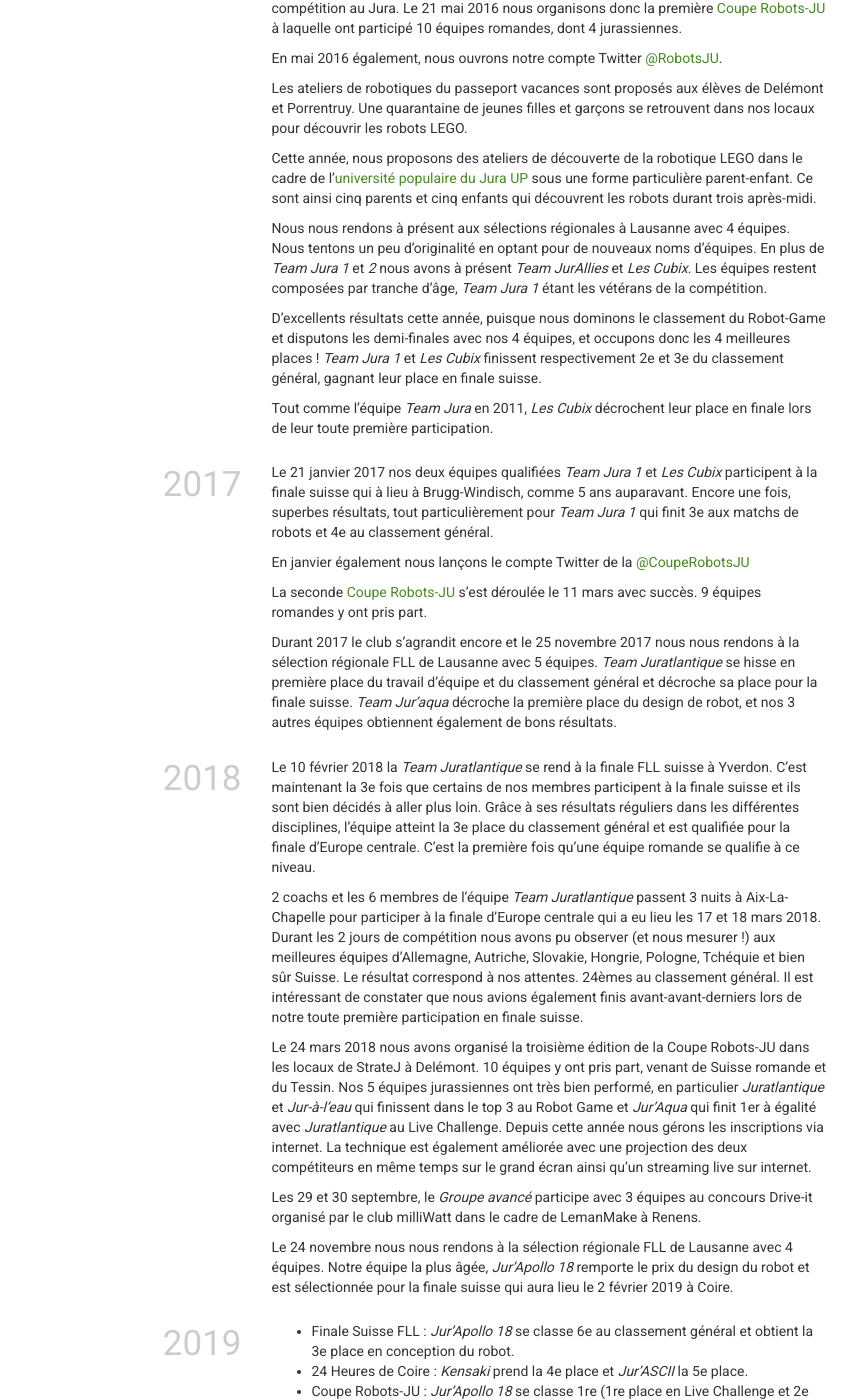
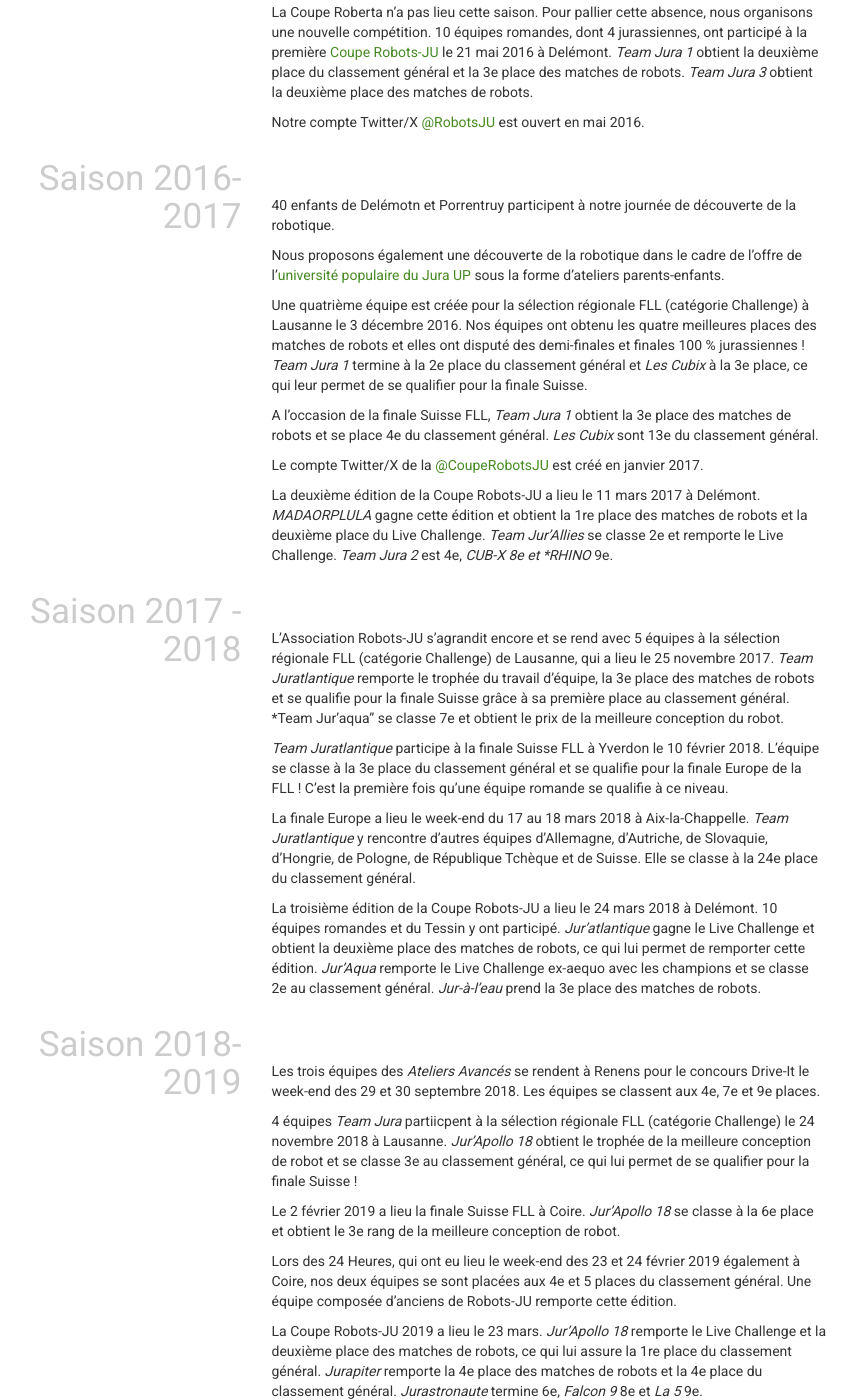
Before and after one commit to robots-ju/robots-ju.ch, a Jekyll site: the page built from about.md, in a window 1280 px wide and 1400 px high, scrolled down 2062 px. Shown: the whole window, without its empty margins (91-948 px from the left). Built offline with Jekyll 4.4.1, drawn with Linux system fonts in a browser that asks for light colours; comment, search, counter and statistics services are not loaded; some of the changed text lies outside the part shown.

Commit message:
A propos 2011-2021

```diff
--- a/about.md
+++ b/about.md
@@ -50,90 +50,85 @@ Les équipes sont à présent nommées *Team Jura 1*, *Team Jura 2* et *Team Jur
 
 Le site Internet [robots-ju.ch](https://robots-ju.ch/). est mis en ligne en août 2014.
 
-Nous proposons des ateliers de robotique dans le cadre du passeport vacances de Delémont. Une quarantaine de jeunes filles et garçons construisent et programment un robots Mindstorms EV3 durant une journée.
+Nous participons pour la première fois au Passeport-Vacances du district de Delémont ! Plus de 40 filles et garçons ont découvert la robotique durant une journée.
 
 Lors de la sélection régionale FLL (catégorie Challenge) le 29 novembre 2014 à Lausanne, *Team Jura 2* se classe au 4e rang du concours et obtient la 3e place des matches de robots et la 2e place de la meilleure conception de robot. *Team Jura 1* se classe 5e et obtient la 2e place du travail d'équipe. *Team Jura 3* se classe à la 6e place.
 
-### 2015
+### Saison 2015-2016
 {: class="side-title"}
 
-Toujours avec 3 équipes, nous participons à nouveau à la Coupe Roberta le 28 mars 2015 ainsi qu'à la sélection régionale FLL à Lausanne le 12 décembre 2015. L'équipe *Team Jura 1* est qualifiée pour les finales suisses qui ont lieu en début 2016.
+Nous participons à nouveau au Passeport-Vacances cette année et nous accueillons aussi des enfants du district de Porrentruy.
 
-Nous proposons à nouveau des ateliers de robotique dans le cadre du passeport vacances. Cette année, les places disponibles sont proposés aux écoliers de Delémont et Porrentruy.
+En septembre 2015, Robots-JU créé un atelier de programmation Java pour les membres plus âgés (*Ateliers Avancés*).
 
-En septembre 2015 nous lançons un nouvel atelier dédié à la programmation de robots en java.
+Lors de la sélection régionale FLL (catégorie Challenge) le 12 décembre 2015 à Lausanne, *Team Jura 1* se qualifie pour la finale Suisse en obtenant la 3e place du classement général, la deuxième place des matches de robots et la 1re place en travail d'équipe. *Team Jura 3* se classe à la 7e place et *Team Jura 2* à la 8 place. Ces deux équipes obtiennent la 4e place ex-aequo des matches de robots.
 
-### 2016
+*Team Jura 1* se déplace à Lausanne le 13 février 2016 pour la finale Suisse FLL. Soutenue par un nombre important de supporters, l'équipe dispute les demi-finales des matches de robots (4e place) et obtiennent la 7e place du classement général.
+
+La Coupe Roberta n'a pas lieu cette saison. Pour pallier cette absence, nous organisons une nouvelle compétition. 10 équipes romandes, dont 4 jurassiennes, ont participé à la première [Coupe Robots-JU](https://coupe.robots-ju.ch/) le 21 mai 2016 à Delémont. *Team Jura 1* obtient la deuxième place du classement général et la 3e place des matches de robots. *Team Jura 3* obtient la deuxième place des matches de robots.
+
+Notre compte Twitter/X [@RobotsJU](https://twitter.com/RobotsJU) est ouvert en mai 2016.
+
+### Saison 2016-2017
 {: class="side-title"}
 
-L'équipe Team Jura 1 se rend à la finale suisse qui a lieu cette année à Lausanne le 13 février 2016, avec un fan-club important composé des autres membres du club. Ils y disputent les demi-finales du Robot-Game et finissent 7e au classement général.
+40 enfants de Delémotn et Porrentruy participent à notre journée de découverte de la robotique.
 
-L'absence de Coupe Roberta cette année nous décide à organiser notre propre compétition au Jura. Le 21 mai 2016 nous organisons donc la première [Coupe Robots-JU](https://coupe.robots-ju.ch/) à laquelle ont participé 10 équipes romandes, dont 4 jurassiennes.
+Nous proposons également une découverte de la robotique dans le cadre de l'offre de l'[université populaire du Jura UP](http://www.upjurassienne.ch) sous la forme d'ateliers parents-enfants.
 
-En mai 2016 également, nous ouvrons notre compte Twitter [@RobotsJU](https://twitter.com/RobotsJU).
+Une quatrième équipe est créée pour la sélection régionale FLL (catégorie Challenge) à Lausanne le 3 décembre 2016. Nos équipes ont obtenu les quatre meilleures places des matches de robots et elles ont disputé des demi-finales et finales 100 % jurassiennes ! *Team Jura 1* termine à la 2e place du classement général et *Les Cubix* à la 3e place, ce qui leur permet de se qualifier pour la finale Suisse.
 
-Les ateliers de robotiques du passeport vacances sont proposés aux élèves de Delémont et Porrentruy. Une quarantaine de jeunes filles et garçons se retrouvent dans nos locaux pour découvrir les robots LEGO.
+A l'occasion de la finale Suisse FLL, *Team Jura 1* obtient la 3e place des matches de robots et se place 4e du classement général. *Les Cubix* sont 13e du classement général.
 
-Cette année, nous proposons des ateliers de découverte de la robotique LEGO dans le cadre de l'[université populaire du Jura UP](http://www.upjurassienne.ch) sous une forme particulière parent-enfant. Ce sont ainsi cinq parents et cinq enfants qui découvrent les robots durant trois après-midi.
+Le compte Twitter/X de la [@CoupeRobotsJU](https://twitter.com/CoupeRobotsJU) est créé en janvier 2017.
 
-Nous nous rendons à présent aux sélections régionales à Lausanne avec 4 équipes. Nous tentons un peu d'originalité en optant pour de nouveaux noms d'équipes. En plus de *Team Jura 1* et *2* nous avons à présent *Team JurAllies* et *Les Cubix*. Les équipes restent composées par tranche d'âge, *Team Jura 1* étant les vétérans de la compétition.
+La deuxième édition de la Coupe Robots-JU a lieu le 11 mars 2017 à Delémont. *MADAORPLULA* gagne cette édition et obtient la 1re place des matches de robots et la deuxième place du Live Challenge. *Team Jur'Allies* se classe 2e et remporte le Live Challenge. *Team Jura 2* est 4e, *CUB-X 8e et *RHINO* 9e.
 
-D'excellents résultats cette année, puisque nous dominons le classement du Robot-Game et disputons les demi-finales avec nos 4 équipes, et occupons donc les 4 meilleures places ! *Team Jura 1* et *Les Cubix* finissent respectivement 2e et 3e du classement général, gagnant leur place en finale suisse.
-
-Tout comme l'équipe *Team Jura* en 2011, *Les Cubix* décrochent leur place en finale lors de leur toute première participation.
-
-### 2017
+### Saison 2017 - 2018
 {: class="side-title"}
 
-Le 21 janvier 2017 nos deux équipes qualifiées *Team Jura 1* et *Les Cubix* participent à la finale suisse qui à lieu à Brugg-Windisch, comme 5 ans auparavant. Encore une fois, superbes résultats, tout particulièrement pour *Team Jura 1* qui finit 3e aux matchs de robots et 4e au classement général.
+L'Association Robots-JU s'agrandit encore et se rend avec 5 équipes à la sélection régionale FLL (catégorie Challenge) de Lausanne, qui a lieu le 25 novembre 2017. *Team Juratlantique* remporte le trophée du travail d'équipe, la 3e place des matches de robots et se qualifie pour la finale Suisse grâce à sa première place au classement général. *Team Jur'aqua" se classe 7e et obtient le prix de la meilleure conception du robot.
 
-En janvier également nous lançons le compte Twitter de la [@CoupeRobotsJU](https://twitter.com/CoupeRobotsJU)
+*Team Juratlantique* participe à la finale Suisse FLL à Yverdon le 10 février 2018. L'équipe se classe à la 3e place du classement général et se qualifie pour la finale Europe de la FLL ! C'est la première fois qu'une équipe romande se qualifie à ce niveau.
 
-La seconde [Coupe Robots-JU](https://coupe.robots-ju.ch/) s'est déroulée le 11 mars avec succès.
-9 équipes romandes y ont pris part.
+La finale Europe a lieu le week-end du 17 au 18 mars 2018 à Aix-la-Chappelle. *Team Juratlantique* y rencontre d'autres équipes d'Allemagne, d'Autriche, de Slovaquie, d'Hongrie, de Pologne, de République Tchèque et de Suisse. Elle se classe à la 24e place du classement général.
 
-Durant 2017 le club s'agrandit encore et le 25 novembre 2017 nous nous rendons à la sélection régionale FLL de Lausanne avec 5 équipes.
-*Team Juratlantique* se hisse en première place du travail d'équipe et du classement général et décroche sa place pour la finale suisse.
-*Team Jur'aqua* décroche la première place du design de robot, et nos 3 autres équipes obtiennent également de bons résultats.
+La troisième édition de la Coupe Robots-JU a lieu le 24 mars 2018 à Delémont. 10 équipes romandes et du Tessin y ont participé. *Jur'atlantique* gagne le Live Challenge et obtient la deuxième place des matches de robots, ce qui lui permet de remporter cette édition. *Jur'Aqua* remporte le Live Challenge ex-aequo avec les champions et se classe 2e au classement général. *Jur-à-l'eau* prend la 3e place des matches de robots.
 
-### 2018
+### Saison 2018-2019
 {: class="side-title"}
 
-Le 10 février 2018 la *Team Juratlantique* se rend à la finale FLL suisse à Yverdon.
-C'est maintenant la 3e fois que certains de nos membres participent à la finale suisse et ils sont bien décidés à aller plus loin.
-Grâce à ses résultats réguliers dans les différentes disciplines, l'équipe atteint la 3e place du classement général et est qualifiée pour la finale d'Europe centrale.
-C'est la première fois qu'une équipe romande se qualifie à ce niveau.
+Les trois équipes des *Ateliers Avancés* se rendent à Renens pour le concours Drive-It le week-end des 29 et 30 septembre 2018. Les équipes se classent aux 4e, 7e et 9e places.
 
-2 coachs et les 6 membres de l'équipe *Team Juratlantique* passent 3 nuits à Aix-La-Chapelle pour participer à la finale d'Europe centrale qui a eu lieu les 17 et 18 mars 2018.
-Durant les 2 jours de compétition nous avons pu observer (et nous mesurer !) aux meilleures équipes d’Allemagne, Autriche, Slovakie, Hongrie, Pologne, Tchéquie et bien sûr Suisse.
-Le résultat correspond à nos attentes. 24èmes au classement général.
-Il est intéressant de constater que nous avions également finis avant-avant-derniers lors de notre toute première participation en finale suisse.
+4 équipes *Team Jura* partiicpent à la sélection régionale FLL (catégorie Challenge) le 24 novembre 2018 à Lausanne. *Jur'Apollo 18* obtient le trophée de la meilleure conception de robot et se classe 3e au classement général, ce qui lui permet de se qualifier pour la finale Suisse !
 
-Le 24 mars 2018 nous avons organisé la troisième édition de la Coupe Robots-JU dans les locaux de StrateJ à Delémont.
-10 équipes y ont pris part, venant de Suisse romande et du Tessin.
-Nos 5 équipes jurassiennes ont très bien performé, en particulier *Juratlantique* et *Jur-à-l'eau* qui finissent dans le top 3 au Robot Game et *Jur'Aqua* qui finit 1er à égalité avec *Juratlantique* au Live Challenge.
-Depuis cette année nous gérons les inscriptions via internet.
-La technique est également améliorée avec une projection des deux compétiteurs en même temps sur le grand écran ainsi qu'un streaming live sur internet.
+Le 2 février 2019 a lieu la finale Suisse FLL à Coire. *Jur'Apollo 18* se classe à la 6e place et obtient le 3e rang de la meilleure conception de robot.
 
-Les 29 et 30 septembre, le *Groupe avancé* participe avec 3 équipes au concours Drive-it organisé par le club milliWatt dans le cadre de LemanMake à Renens.
+Lors des 24 Heures, qui ont eu lieu le week-end des 23 et 24 février 2019 également à Coire, nos deux équipes se sont placées aux 4e et 5 places du classement général. Une équipe composée d'anciens de Robots-JU remporte cette édition.
 
-Le 24 novembre nous nous rendons à la sélection régionale FLL de Lausanne avec 4 équipes.
-Notre équipe la plus âgée, *Jur'Apollo 18* remporte le prix du design du robot et est sélectionnée pour la finale suisse qui aura lieu le 2 février 2019 à Coire.
+La Coupe Robots-JU 2019 a lieu le 23 mars. *Jur'Apollo 18* remporte le Live Challenge et la deuxième place des matches de robots, ce qui lui assure la 1re place du classement général. *Jurapiter* remporte la 4e place des matches de robots et la 4e place du classement général. *Jurastronaute* termine 6e, *Falcon 9* 8e et *La 5* 9e.
 
-### 2019
+Deux équipes de Robots-JU se rendent pour la première fois à Mulhouse (France) pour le concours Crush the Flag. *Jurapiter* finit 2e et *Jura-Bot-Time's* 6e.
+
+Les membres des *Ateliers Avancés* se rendent à Lausanne le 28 avril 2019 pour le concours Robolympiques. Ils terminent aux 2e et 3e places, dans la catégorie Mindstorms.
+
+### Saison 2019-2020
 {: class="side-title"}
 
-- Finale Suisse FLL : *Jur'Apollo 18* se classe 6e au classement général et obtient la 3e place en conception du robot.
-- 24 Heures de Coire : *Kensaki* prend la 4e place et *Jur'ASCII* la 5e place.
-- Coupe Robots-JU : *Jur'Apollo 18* se classe 1re (1re place en Live Challenge et 2e place en matches de robots), *Jurapiter* 4e (4e place en matches de robots), *Jurastronaute* 6e, *Falcon 9* 8e et *La 5* 9e.
-- Crush the Flag : *Jurapiter* obtient la 2e place et *Jura-Bot-Time's* la 6e place.
-- Robopolympiques : *Ju.rar* se classe 2e et *Jur'ASCII* 3e.
-- Sélection régionale FLL : *Juracity* (2e place) et *Jur'architecte* (3e) se qualifient en finale Suisse. *Jur'Avenir* se classe 4e et *Rauracity* 9e.
+4 équipes se déplacent à Lausanne pour la sélection régionale FLL (catégorie Challenge) le 14 décembre 2019. *Juracity* obtient les 3e places en matches de robots, en travail d'équipe et en conception du robot, ce qui lui permet de décrocher son ticket en finale Suisse grâce à sa 2e place générale. *Jurarchitecte* se qualifie aussi pour la finale Suisse en prenant la 3e place générale et les 2e places en matches de robots et en conception du robot. *Jur'Avenir* se classe 4e et *Rauracity* 9e.
 
-### 2020
+*Juracity* et *Jurarchitecte* se rendent à Brugg-Windisch pour la finale Suisse FLL le 15 février 2020. La première équipe obtient la 7e place et la seconde la 14e place et la 4e place des matches de robots.
+
+Le même jour, 2 équipes des *Ateliers Avancés* participent aux 24 Heures de Coire. Elles se classent 2e et 8e du classement général.
+
+Nous participons pour la première fois avec deux équipes au concours Arcobot le 7 mars à Bienne. Nous prenons les 3e et 5e places du classement général.
+
+### Saison 2020-2021
 {: class="side-title"}
 
-### 2021
+Le 13 février 2021, nous participons virtuellement à la sélection régionale FLL (catégorie Challenge) de Lausanne.
+
+### Saison 2021-2022
 {: class="side-title"}
 
 ### 2022
```
